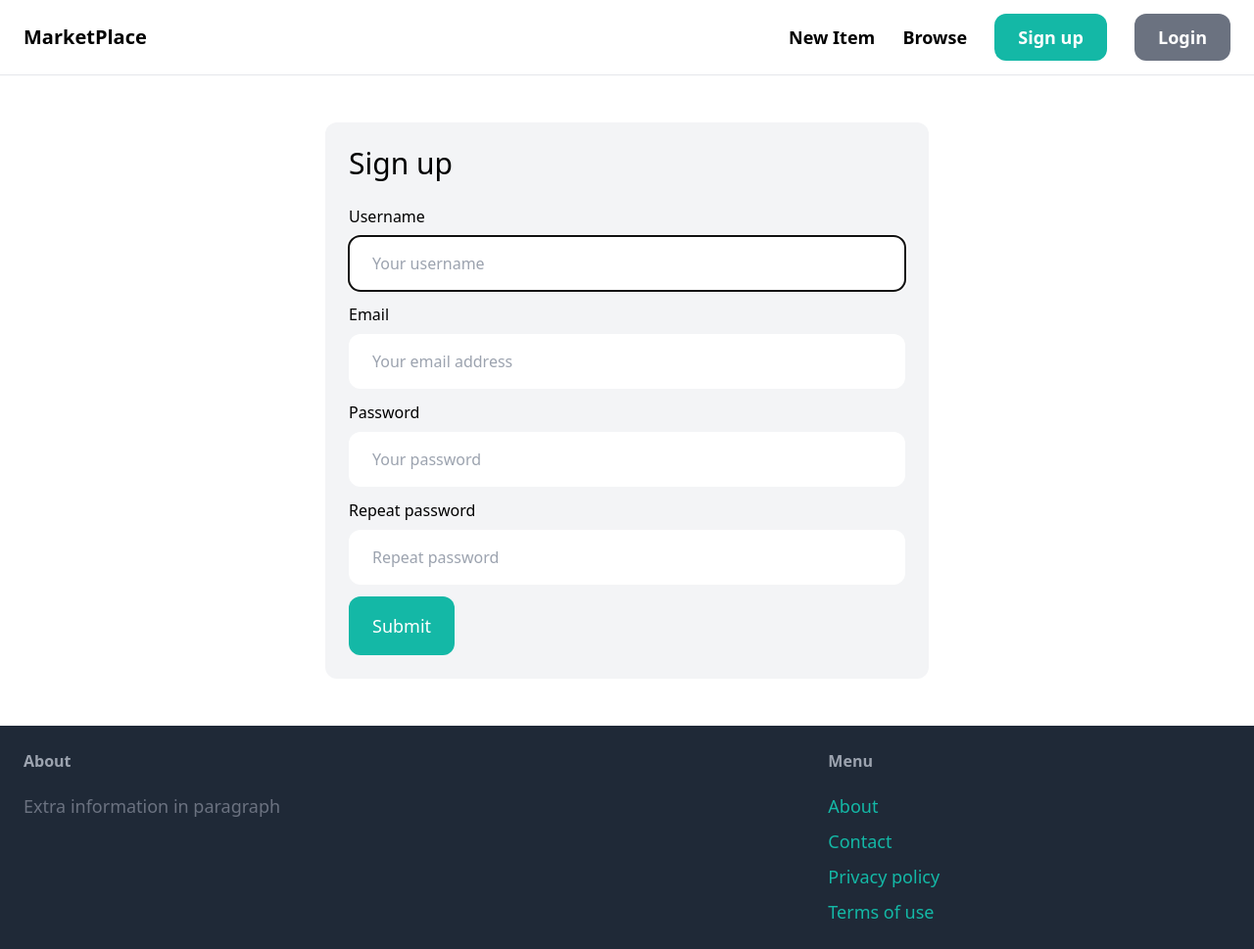
After one commit to KasJnr16/MarketPlace, a Django app: page /signup/ in a window 1280 px wide. The commit adds this page. Shown: the whole page at 98% size. Run offline with Django 4.2, Linux system fonts and the light colour scheme; some libraries are stand-ins or nearby versions.

Commit message:
added login and signup forms

```diff
--- /dev/null
+++ b/marketPlace/core/forms.py
@@ -0,0 +1,35 @@
+from django import forms
+from django.contrib.auth.forms import UserCreationForm, AuthenticationForm
+from django.contrib.auth.models import User
+
+class SignUpForm(UserCreationForm):
+    class Meta:
+        model = User
+        fields = ("username", "email", "password1", "password2")
+
+    username = forms.CharField(widget=forms.TextInput(attrs={
+        "placeholder": "Your username",
+        "class":"w-full py-4 px-6 rounded-xl",
+    }))
+    email = forms.CharField(widget=forms.EmailInput(attrs={
+        "placeholder": "Your email address",
+        "class":"w-full py-4 px-6 rounded-xl",
+    }))
+    password1 = forms.CharField(widget=forms.PasswordInput(attrs={
+        "placeholder": "Your password",
+        "class":"w-full py-4 px-6 rounded-xl",
+    }))
+    password2 = forms.CharField(widget=forms.PasswordInput(attrs={
+        "placeholder": "Repeat password",
+        "class":"w-full py-4 px-6 rounded-xl",
+    }))
+
+class LoginForm(AuthenticationForm):
+    username = forms.CharField(widget=forms.TextInput(attrs={
+        "placeholder": "Your username",
+        "class":"w-full py-4 px-6 rounded-xl",
+    }))
+    password = forms.CharField(widget=forms.PasswordInput(attrs={
+        "placeholder": "Your password",
+        "class":"w-full py-4 px-6 rounded-xl",
+    }))
--- a/marketPlace/core/templates/core/index.html
+++ b/marketPlace/core/templates/core/index.html
@@ -17,7 +17,7 @@
 
                     <div class="p-6 bg-white rounded-b-xl">
                         <h2 class="text-2xl">{{ item.name }}</h2>
-                        <p class="text-gray-500">Price: GHC{{ item.price }}</p>
+                        <p class="text-gray-500">Price: GHC {{ item.price }}</p>
                     </div>
                 </a>
             </div>
--- a/marketPlace/core/templates/core/partials/_footer.html
+++ b/marketPlace/core/templates/core/partials/_footer.html
@@ -10,7 +10,7 @@
         <h3 class="mb-5 font-semibold text-gray-400">Menu</h3>
         <ul class="space-y-2">
             <li><a href="#" class="text-lg text-teal-500 hover:text-teal-700">About</a></li>
-            <li><a href="{% url 'contact' %}" class="text-lg text-teal-500 hover:text-teal-700">Contact</a></li>
+            <li><a href="{% url 'core:contact' %}" class="text-lg text-teal-500 hover:text-teal-700">Contact</a></li>
             <li><a href="#" class="text-lg text-teal-500 hover:text-teal-700">Privacy policy</a></li>
             <li><a href="#" class="text-lg text-teal-500 hover:text-teal-700">Terms of use</a></li>
         </ul>
--- a/marketPlace/core/templates/core/partials/_header.html
+++ b/marketPlace/core/templates/core/partials/_header.html
@@ -3,11 +3,17 @@
         <a href="/" class="text-xl font-semibold">MarketPlace</a>
 
         <div class="space-x-6">
-            <a href="#" class="text-lg font-semibold hover:text-gray-500">New Item</a>
+            <a href="{% url 'item:newitem' %}" class="text-lg font-semibold hover:text-gray-500">New Item</a>
             <a href="#" class="text-lg font-semibold hover:text-gray-500">Browse</a>
 
-            <a href="#" class="px-6 py-3 text-lg font-semibold bg-teal-500 text-white rounded-xl hover:bg-teal-700 ">Sign up</a>
-            <a href="#" class="px-6 py-3 text-lg font-semibold bg-gray-500 text-white rounded-xl hover:bg-gray-700 ">Login</a>
+            {% if request.user.is_authenticated %}
+                <a href="#" class="px-6 py-3 text-lg font-semibold bg-teal-500 text-white rounded-xl hover:bg-teal-700 ">Inbox</a>
+                <a href="#" class="px-6 py-3 text-lg font-semibold bg-gray-500 text-white rounded-xl hover:bg-gray-700 ">Dashboard</a>
+
+            {% else %}
+                <a href="{%url 'core:signup' %}" class="px-6 py-3 text-lg font-semibold bg-teal-500 text-white rounded-xl hover:bg-teal-700 ">Sign up</a>
+                <a href="{% url 'core:login' %}" class="px-6 py-3 text-lg font-semibold bg-gray-500 text-white rounded-xl hover:bg-gray-700 ">Login</a>
+            {% endif %}
         </div>
     </nav>
 </header>
--- /dev/null
+++ b/marketPlace/core/templates/core/signup.html
@@ -0,0 +1,47 @@
+{% extends "core/base.html" %}
+
+{% block title %}Sign up{% endblock%}
+
+{% block content %}
+<section>
+    <div class="w-1/2 my-6 mx-auto p-6 bg-gray-100 rounded-xl">
+        <h1 class="mb-6 text-3xl">Sign up</h1>
+
+        <form method="POST" action=".">
+            {% csrf_token %}
+
+            <div class="mb-3">
+                <label class="inline-block mb-2">Username</label><br>
+                {{ form.username }}
+            </div>
+            <div class="mb-3">
+                <label class="inline-block mb-2">Email</label><br>
+                {{ form.email }}
+            </div>
+            <div class="mb-3">
+                <label class="inline-block mb-2">Password</label><br>
+                {{ form.password1 }}
+            </div>
+            <div class="mb-3">
+                <label class="inline-block mb-2">Repeat password</label><br>
+                {{ form.password2 }}
+            </div>
+
+            {% if form.errors or form.non_field_errors %}
+                <div class="mb-3 p-6 bg-red-100 rounded-xl">
+                    {% for field in form %}
+                        {{field.errors }}
+
+                        {{ form.non_field_errors }}
+                    {% endfor%}
+                </div>
+            {% endif %}
+
+            <button class="py-4 px-6 text-lg bg-teal-500 hover:bg-teal-700 rounded-xl text-white">
+                Submit
+            </button>
+        </form>
+    </div>
+</section>
+
+{% endblock %}
--- a/marketPlace/core/urls.py
+++ b/marketPlace/core/urls.py
@@ -1,17 +1,26 @@
 from django.urls import path,include
+
 # never do this in production
 from django.conf import settings
 from django.conf.urls.static import static
 # never !! it's just to make the image appear
+
+from django.contrib.auth import views as auth_views
+from .forms import(
+    LoginForm,
+)
 from .views import(
     index,
     contact,
+    signup,
 )
 
+app_name = "core"
 
 urlpatterns = [
     path("",index, name="index"),
     path("contact/",contact, name="contact"),
-    path("items/",include("item.urls")),
+    path("signup/", signup, name="signup"),
+    path("login/",auth_views.LoginView.as_view(template_name="core/login.html" ,authentication_form=LoginForm), name="login")
 
 ] + static(settings.MEDIA_URL, document_root=settings.MEDIA_ROOT)
--- a/marketPlace/core/views.py
+++ b/marketPlace/core/views.py
@@ -1,9 +1,12 @@
-from django.shortcuts import render
+from django.shortcuts import render, redirect
 from item.models import(
     Category,
     Item,
 )
 
+from .forms import(
+    SignUpForm
+)
 # Create your views here.
 def index(request):
     items = Item.objects.filter(is_sold=False)[0:6] #The array is used to grab 6 items from the Item_model
@@ -16,3 +19,17 @@ def index(request):
 
 def contact(request):
     return render(request, 'core/contact.html')
+
+def signup(request):
+    form = SignUpForm()
+
+    if request.method == "POST":
+        form = SignUpForm(request.POST)
+
+        if form.is_valid():
+            form.save()
+
+            return redirect("/login/")
+    return render(request, "core/signup.html",{
+        "form":form
+    })
--- /dev/null
+++ b/marketPlace/item/forms.py
@@ -0,0 +1,30 @@
+from django import forms
+from .models import(
+    Item
+)
+
+INPUT_CLASSES = "w-full py-4 px-6 rounded-xl border"
+class NewItemForm(forms.ModelForm):
+    class Meta:
+        model = Item
+        fields = ("category", "name", "description", "price", "image",)
+
+        # another way to use the widgets
+        widgets = {
+            "category" : forms.Select(attrs={
+                "class": INPUT_CLASSES
+            }),
+            "name" : forms.TextInput(attrs={
+                "class": INPUT_CLASSES
+            }),
+            "description" : forms.Textarea(attrs={
+                "class": INPUT_CLASSES
+            }),
+            "price" : forms.TextInput(attrs={
+                "class": INPUT_CLASSES
+            }),
+            "image" : forms.FileInput(attrs={
+                "class": INPUT_CLASSES
+            }),
+
+        }
--- a/marketPlace/item/urls.py
+++ b/marketPlace/item/urls.py
@@ -1,11 +1,13 @@
 from django.urls import path
 from .views import(
-    detail
+    detail,
+    newitem,
 )
 
 # adding a name space
 app_name = "item"
 
 urlpatterns = [
+    path("new-item/",newitem, name="newitem"),
     path("<int:pk>/",detail, name="detail"),
 ]
--- a/marketPlace/marketPlace/settings.py
+++ b/marketPlace/marketPlace/settings.py
@@ -26,6 +26,10 @@ SECRET_KEY = 'django-insecure-w#el2q-as-16=w@hr*=$yxg^yiq2p8((4p&t+l=$z+xx6$v&6z
 DEBUG = True
 
 ALLOWED_HOSTS = []
+
+LOGIN_URL = '/login/'
+LOGIN_REDIRECT_URL = '/'
+LOGOUT_REDIRECT_URL = '/'
 
 
 # Application definition
--- a/marketPlace/marketPlace/urls.py
+++ b/marketPlace/marketPlace/urls.py
@@ -20,4 +20,5 @@ from django.urls import path, include
 urlpatterns = [
     path('admin/', admin.site.urls),
     path('',include('core.urls')),
+    path("items/",include("item.urls")),
 ]
```
Also changed, not shown: marketPlace/core/templates/core/login.html (added, +39 -0 lines), marketPlace/item/templates/item/detail.html (+25 -1 lines), marketPlace/item/templates/item/form.html (added, +30 -0 lines), marketPlace/item/views.py (+17 -1 lines), marketPlace/db.sqlite3, marketPlace/media/item_images/air-jordan-1-elevate-high-womens-shoes-BCspwg.jpeg (added).
